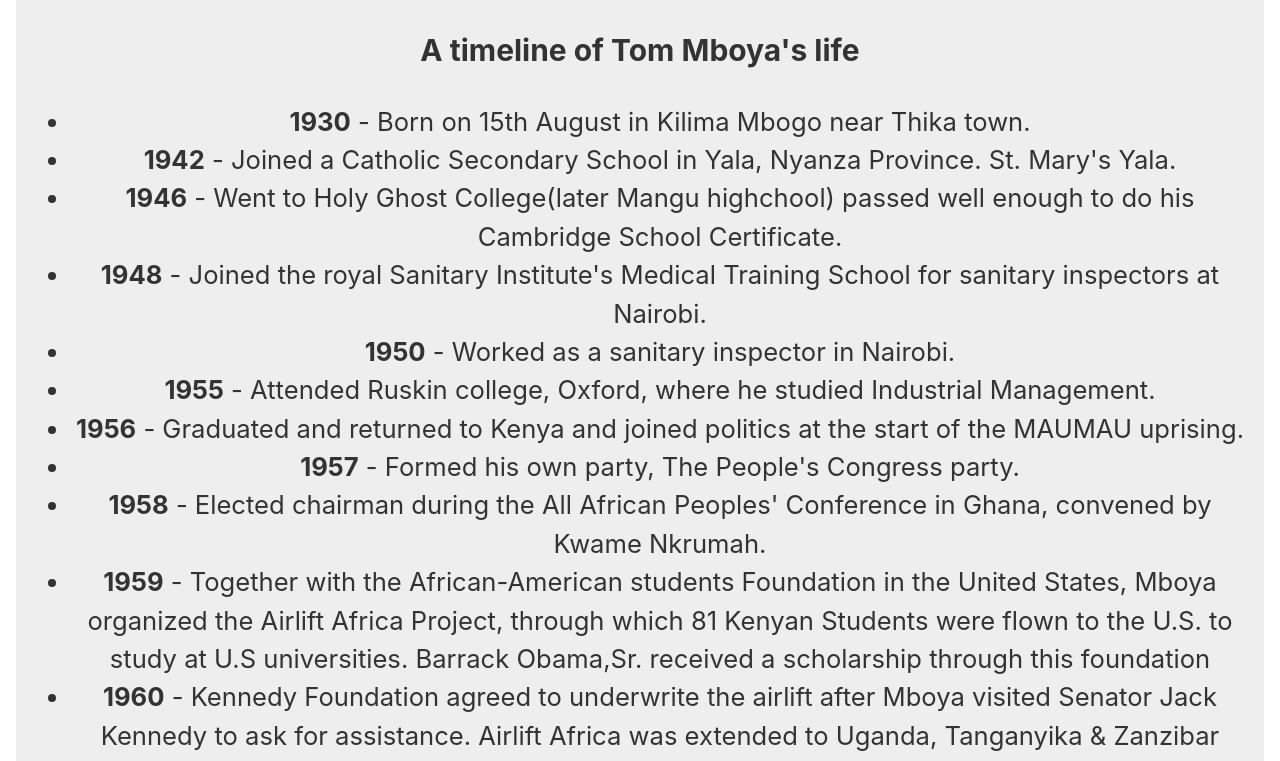
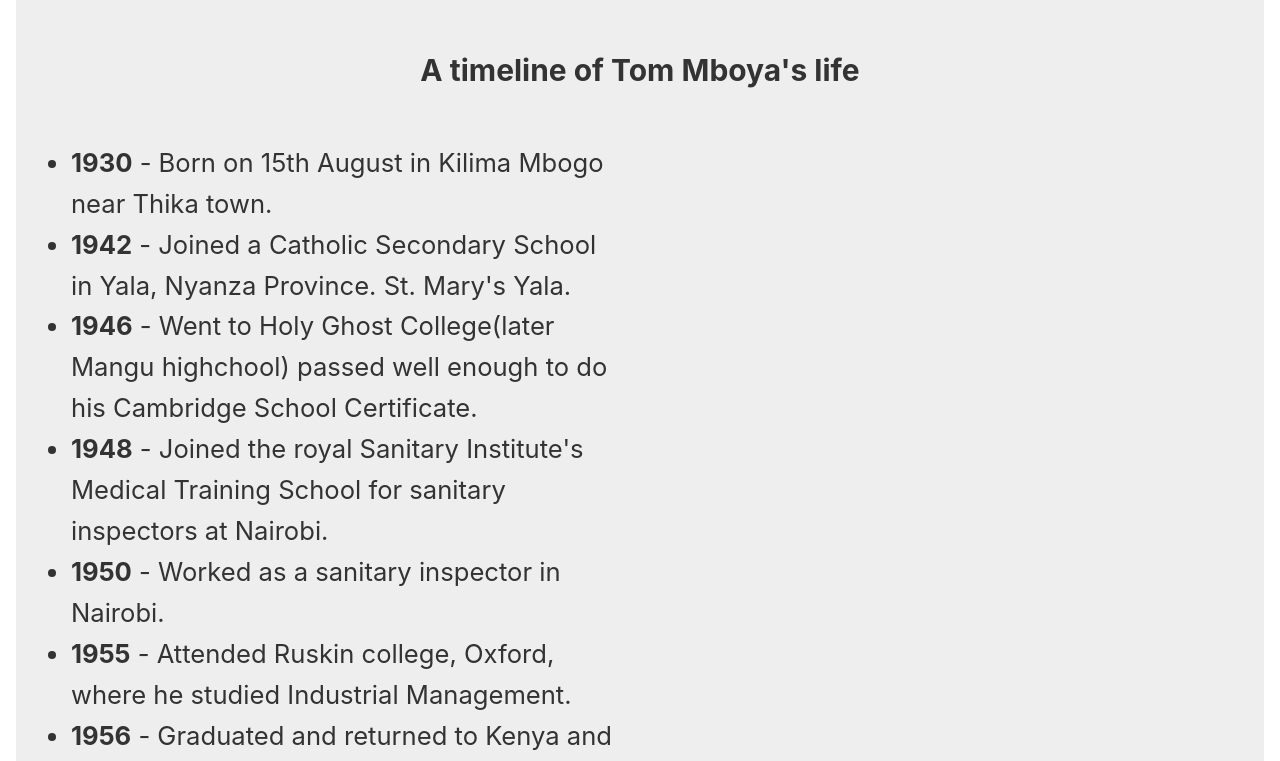
Before and after one commit to Kaunyangi/TRIBUTE-project, a plain HTML site: page index.html in a window 1280 px wide. Shown: the part 615-1376 px from the top of the page. Drawn offline with Linux system fonts and the light colour scheme.

Commit message:
layout style

```diff
--- a/style.css
+++ b/style.css
@@ -35,12 +35,37 @@
 link {
     display: none;
 }
+section {
+    display: block;
+}
 p {
     display: block;
     margin-block-start: 1em;
     margin-block-end: 1em;
     margin-inline-start: 0px;
     margin-inline-end: 0px;
+}
+#headline {
+    margin: 50px 0;
+    text-align: center;
+}
+ul {
+    max-width: 550px;
+    margin: 0 auto 50px auto;
+    text-align: left;
+    line-height: 1.6;
+}
+ul {
+    display: block;
+    list-style-type: disc;
+    margin-block-start: 1em;
+    margin-block-end: 1em;
+    margin-inline-start: 0px;
+    margin-inline-end: 0px;
+    padding-inline-start: 40px;
+}
+strong {
+    font-weight: bold;
 }
 #img-div {
     background: white;
```
